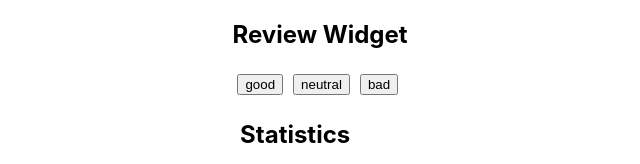
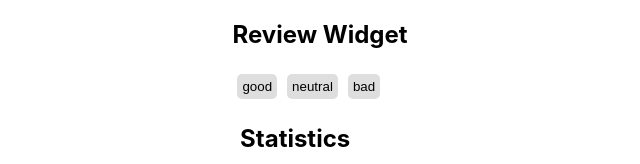
Before and after one commit to BobliHH/goit-react-hw-04-feedback, a React (Create React App) app: page / in a window 1280 px wide. Shown: the top 164 px of the page, without its empty margins (320-960 px from the left). Built offline with nearby package versions, Linux system fonts and the light colour scheme.

Commit message:
added styles to buttons

```diff
--- a/src/components/FeedbackOptions/FeedbackOptions.css
+++ b/src/components/FeedbackOptions/FeedbackOptions.css
@@ -3,4 +3,9 @@
 }
 
 button {
+  background-color: #dedede;
+  cursor: pointer;
+  border-radius: 5px;
+  border: 0;
+  padding: 5px;
 }
```
